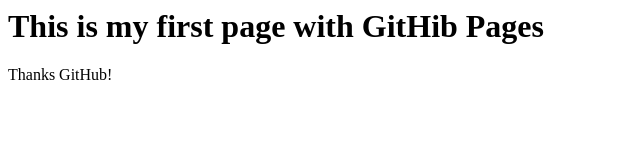
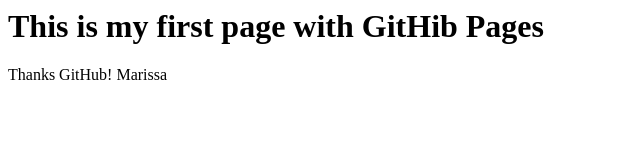
Before and after one commit to bluearches/southwestrepo, a plain HTML site: page index.html in a window 1280 px wide. Shown: the full height of the page, 0-640 px from the left. Drawn offline with Linux system fonts and the light colour scheme.

Commit message:
Update index.html
Adding my name to the page

```diff
--- a/index.html
+++ b/index.html
@@ -1,4 +1,4 @@
 <html>
 <h1>This is my first page with GitHib Pages </h1>
-<p>Thanks GitHub!</p>
+<p>Thanks GitHub! Marissa </p>
 </html>
```
